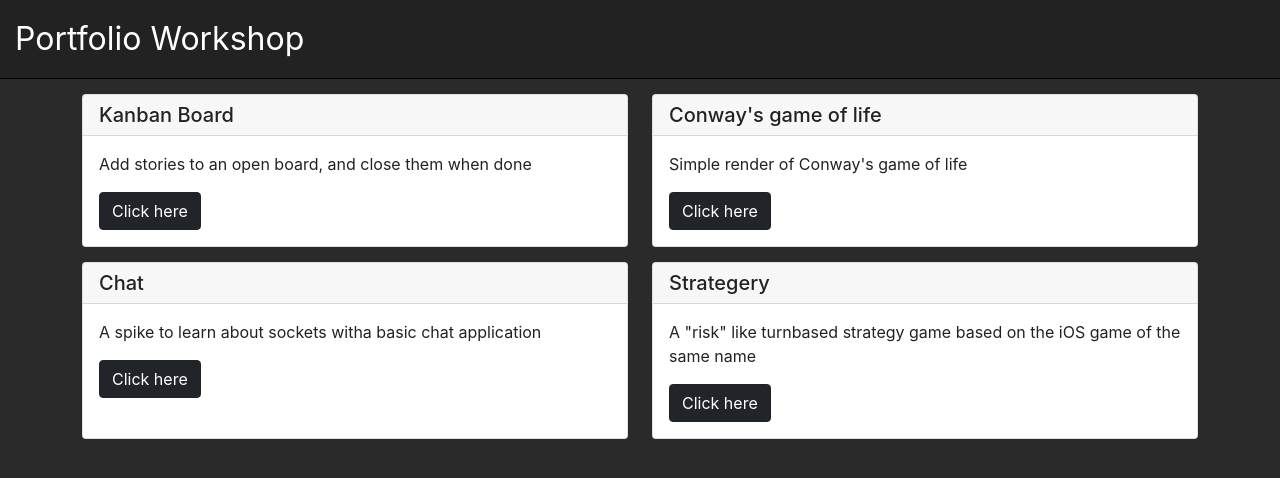
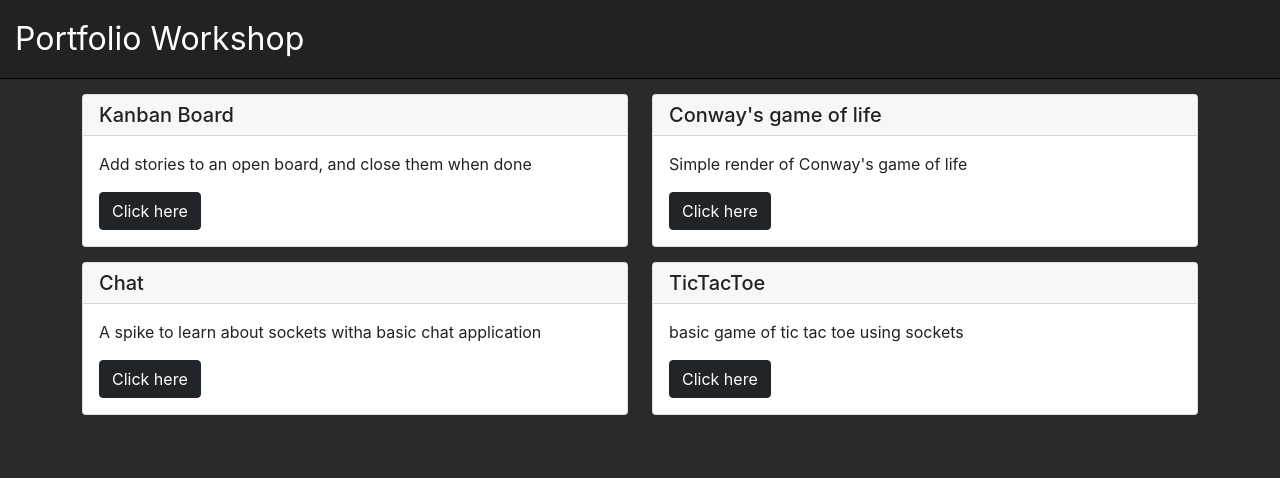
Before and after one commit to VincentShaneFinn/portfolio-workshop, a React (Create React App) app: page / in a window 1280 px wide. Shown: the top 478 px of the page. Built offline with nearby package versions, Linux system fonts and the light colour scheme.

Commit message:
renamed tic tac toe everywhere

```diff
--- a/src/presentation/App.tsx
+++ b/src/presentation/App.tsx
@@ -38,7 +38,7 @@ class App extends Component {
         <Route exact path="/KanbanBoard" component={KanbanBoard} />
         <Route exact path="/GameOfLife" component={GameOfLife} />
         <Route exact path="/Chat" component={Chat} />
-        <Route exact path="/Strategery" render={(_) => (<Strategery setAppHeaderIsHidden={this.setAppHeaderIsHidden} socketInteractor={ this.state.socketInteractor } />)} />
+        <Route exact path="/TicTacToe" render={(_) => (<Strategery setAppHeaderIsHidden={this.setAppHeaderIsHidden} socketInteractor={ this.state.socketInteractor } />)} />
       </Router>
     )
   }
--- a/src/presentation/main.tsx
+++ b/src/presentation/main.tsx
@@ -36,10 +36,10 @@ class Main extends Component {
                         </div>
                         <div className="col-sm-6">
                             <div className="card">
-                                <h5 className="card-header">Strategery</h5>
+                                <h5 className="card-header">TicTacToe</h5>
                                 <div className="card-body">
-                                    <p className="card-text">A "risk" like turnbased strategy game based on the iOS game of the same name</p>
-                                    <Link to="/strategery" className="btn btn-dark">Click here</Link>
+                                    <p className="card-text">basic game of tic tac toe using sockets</p>
+                                    <Link to="/TicTacToe" className="btn btn-dark">Click here</Link>
                                 </div>
                             </div>
                         </div>
--- a/src/presentation/strategery/strategery.tsx
+++ b/src/presentation/strategery/strategery.tsx
@@ -56,7 +56,7 @@ export class Strategery extends Component<StrategeryProps> {
             <div id="strategery">
                 <div id="page-title" className="app-header">
                     <div className="row">
-                        <div className="col">Strategery</div>
+                        <div className="col">Tic Tac Toe</div>
                         <div className="col text-end"><span id="player-name">{this.state.playerName}</span> { this.renderHostName() }</div>
                     </div>
                 </div>
```
